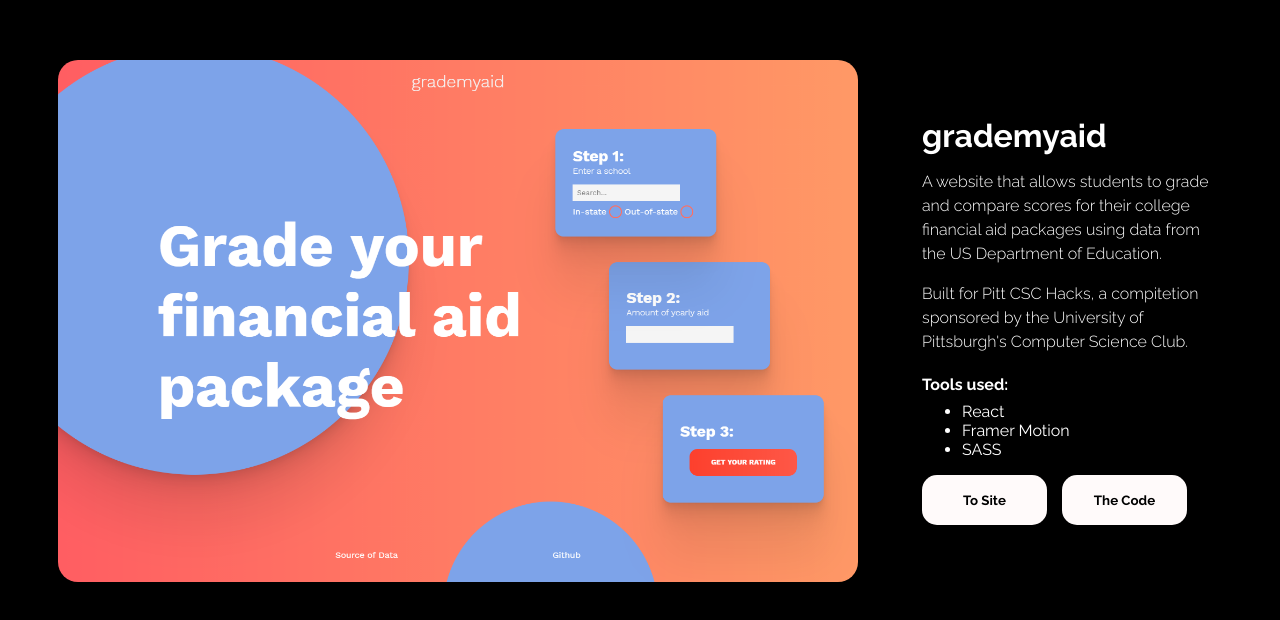
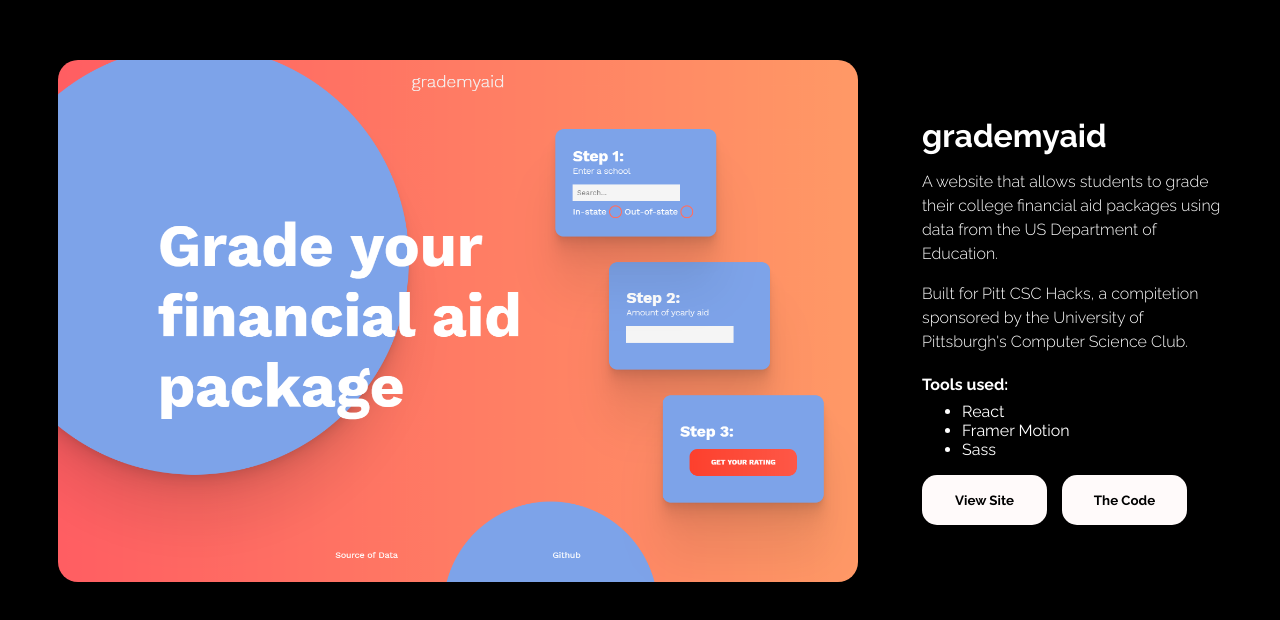
Before and after one commit to agrattan0820/portfolio-site, a Next.js app: page / in a window 1280 px wide. Shown: the part 879-1499 px from the top of the page. Built offline with nearby package versions, Linux system fonts and the light colour scheme.

Commit message:
Change to site button and data

```diff
--- a/components/data.js
+++ b/components/data.js
@@ -2,11 +2,11 @@ export const projectsList = [
   {
     name: "grademyaid",
     description:
-      "A website that allows students to grade and compare scores for their college financial aid packages using data from the US Department of Education.\nBuilt for Pitt CSC Hacks, a compitetion sponsored by the University of Pittsburgh's Computer Science Club.",
+      "A website that allows students to grade their college financial aid packages using data from the US Department of Education.\nBuilt for Pitt CSC Hacks, a compitetion sponsored by the University of Pittsburgh's Computer Science Club.",
     image: "/images/www.grademyaid.com_.png",
     link: "https://www.grademyaid.com/",
     page: "https://github.com/GameDog9988/grade-my-aid",
-    tools: ["React", "Framer Motion", "SASS"],
+    tools: ["React", "Framer Motion", "Sass"],
   },
   {
     name: "New York Times Critic's Picks",
@@ -38,7 +38,7 @@ export const projectsList = [
   {
     name: "Tiny Jim's Smokehouse",
     description:
-      "One of my first multi-page fully responsive websites for a ficticious restaurant\nUses the Google Maps API to show the restaurant location.",
+      "One of my first multi-page fully responsive websites for a ficticious restaurant.\nUses the Google Maps API to show the restaurant location.",
     image: "/images/Tiny_Jims_Smokehouse.png",
     link: "https://tinyjimsbbq.netlify.app",
     page: "https://github.com/GameDog9988/Tiny-Jims-Smokehouse",
--- a/pages/index.js
+++ b/pages/index.js
@@ -207,7 +207,7 @@ export default function Home() {
                     </ul>
                     <div className="project-btns">
                       <a href={link} target="_blank" rel="noopener noreferrer">
-                        <button className="project-btn">To Site</button>
+                        <button className="project-btn">View Site</button>
                       </a>
                       <a href={page} target="_blank" rel="noopener noreferrer">
                         <button className="project-btn">The Code</button>
```
